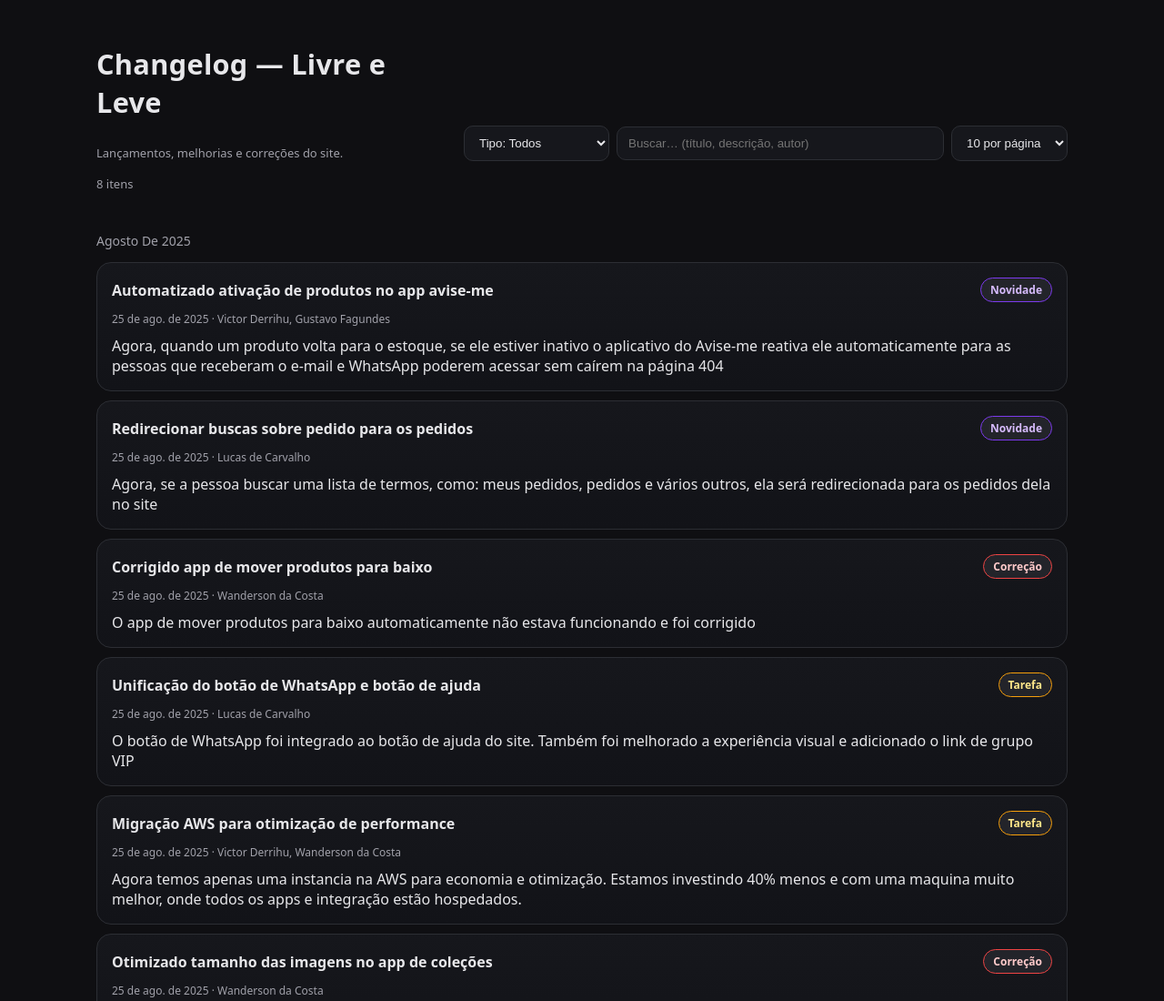
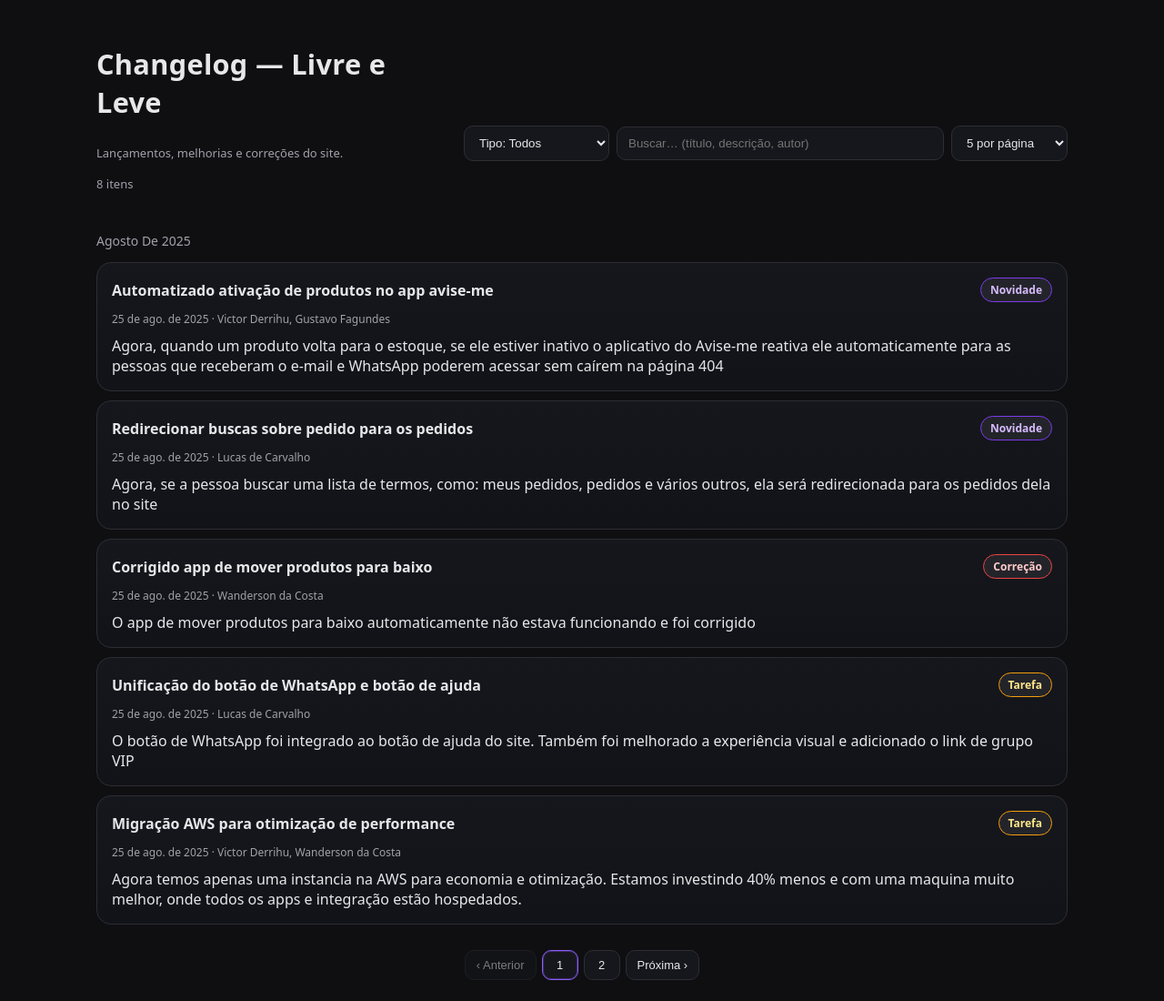
Before and after one commit to livreeleve/changelog-site-lel, a website: page index.html in a window 1280 px wide. Shown: the top 1100 px of the page at 91% size. After the commit the page ends 1077 px from the top, so only its background shows below. Drawn offline with Linux system fonts and the light colour scheme.

Commit message:
change default pagination quantity

```diff
--- a/index.html
+++ b/index.html
@@ -291,7 +291,7 @@
 
             const qp = getQueryParams();
             state.page = Math.max(1, qp.page);
-            state.pageSize = [10, 20, 50].includes(qp.size) ? qp.size : 10;
+            state.pageSize = [5, 10, 20].includes(qp.size) ? qp.size : 5;
             qs('pageSizeWM').value = String(state.pageSize);
             qs('typeFilterWM').value = qp.type || 'all';
             qs('searchInputWM').value = qp.q || '';
```
